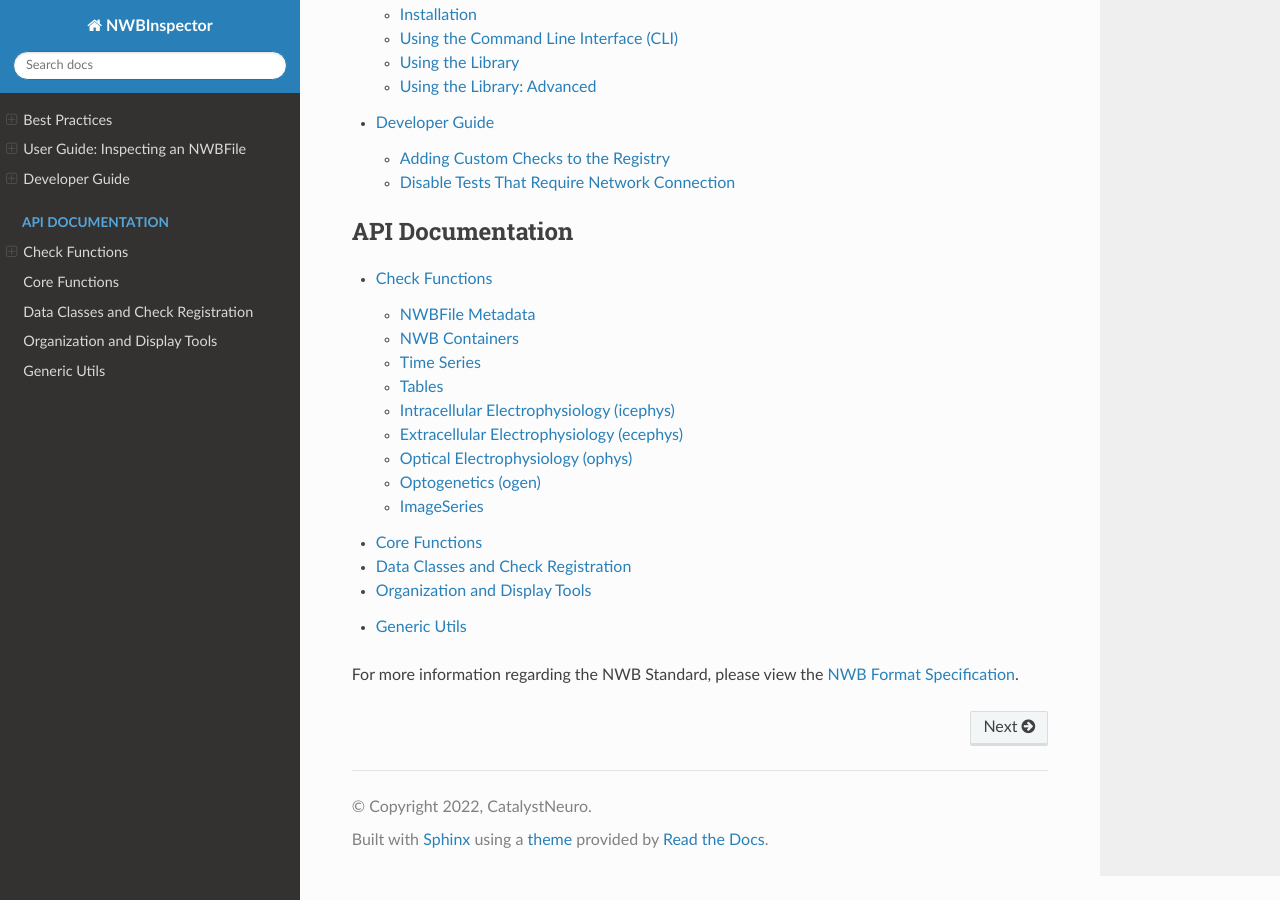
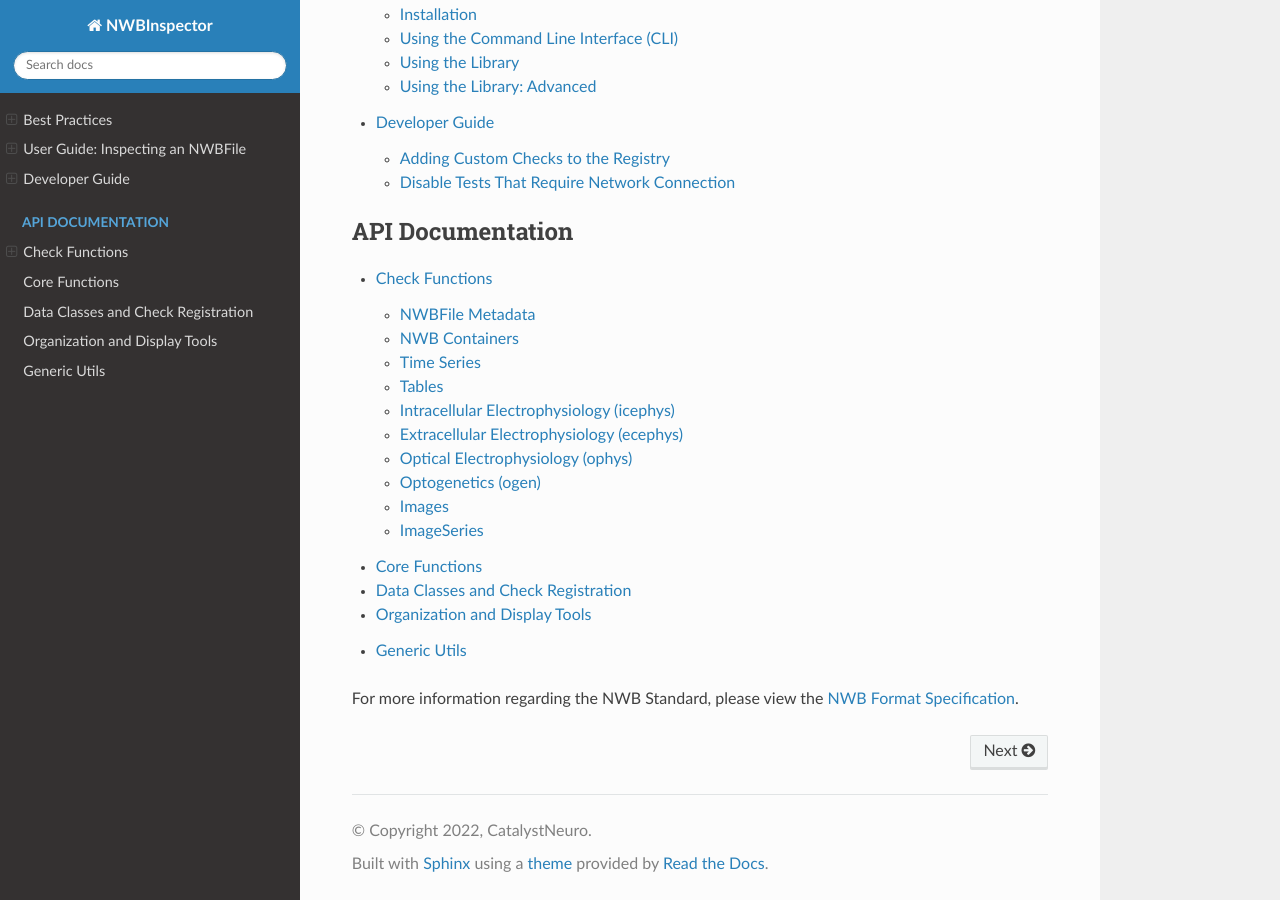
Before and after one commit to NeurodataWithoutBorders/nwbinspector, a Sphinx documentation site: the page built from docs/index.rst, in a window 1280 px wide and 900 px high, scrolled down 1072 px. Built offline with Sphinx 7.4.7 and the Read the Docs theme 2.0.0, drawn with Linux system fonts in a browser that asks for light colours.

Commit message:
Update checks.rst

```diff
--- a/docs/api/checks.rst
+++ b/docs/api/checks.rst
@@ -36,6 +36,10 @@ Optogenetics (ogen)
 -------------------
 .. automodule:: nwbinspector.checks.ogen
 
+Images
+------
+.. automodule:: nwbinspector.checks.images
+
 ImageSeries
 -----------
 .. automodule:: nwbinspector.checks.image_series
```
